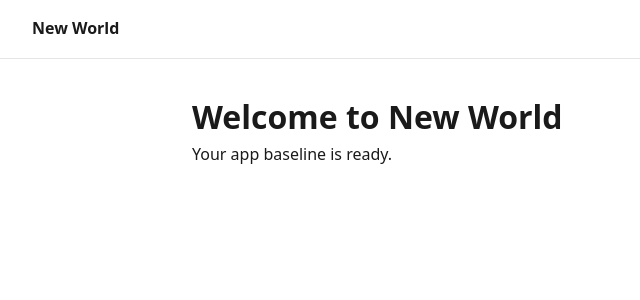
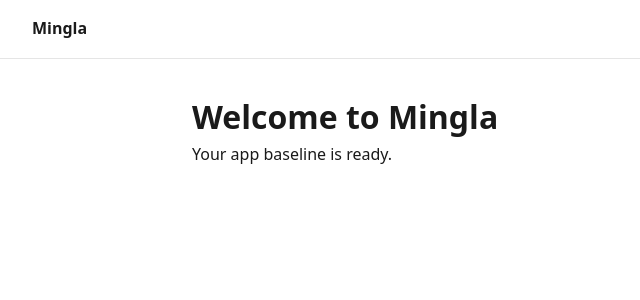
Before and after one commit to Iprx/New-World, a FastAPI app: page / in a window 1280 px wide. Shown: the top 300 px of the page, without its empty margins (0-640 px from the left). Run offline with FastAPI, Linux system fonts and the light colour scheme.

Commit message:
Rename app from New World to Mingla
Updates the FastAPI page title/templates, README, and Flutter app
(pubspec name, app widget, window/login title) to the new product name.

```diff
--- a/app/main.py
+++ b/app/main.py
@@ -12,7 +12,7 @@ from app.routers import auth, discovery, matches, pages, swipes, users
 os.makedirs(UPLOAD_DIR, exist_ok=True)
 Base.metadata.create_all(bind=engine)
 
-app = FastAPI(title="New World")
+app = FastAPI(title="Mingla")
 
 app.mount("/static", StaticFiles(directory="app/static"), name="static")
 
--- a/app/templates/base.html
+++ b/app/templates/base.html
@@ -3,12 +3,12 @@
 <head>
     <meta charset="UTF-8">
     <meta name="viewport" content="width=device-width, initial-scale=1.0">
-    <title>{% block title %}New World{% endblock %}</title>
+    <title>{% block title %}Mingla{% endblock %}</title>
     <link rel="stylesheet" href="{{ url_for('static', path='css/main.css') }}">
 </head>
 <body>
     <nav>
-        <a href="/">New World</a>
+        <a href="/">Mingla</a>
     </nav>
     <main>
         {% block content %}{% endblock %}
--- a/app/templates/index.html
+++ b/app/templates/index.html
@@ -1,8 +1,8 @@
 {% extends "base.html" %}
 
-{% block title %}Home — New World{% endblock %}
+{% block title %}Home — Mingla{% endblock %}
 
 {% block content %}
-<h1>Welcome to New World</h1>
+<h1>Welcome to Mingla</h1>
 <p>Your app baseline is ready.</p>
 {% endblock %}
--- a/mobile/pubspec.yaml
+++ b/mobile/pubspec.yaml
@@ -1,5 +1,5 @@
-name: new_world
-description: New World dating app (iOS & Android)
+name: mingla
+description: Mingla dating app (iOS & Android)
 publish_to: "none"
 version: 0.1.0
 
```
Also changed, not shown: README.md, 2 other files.
